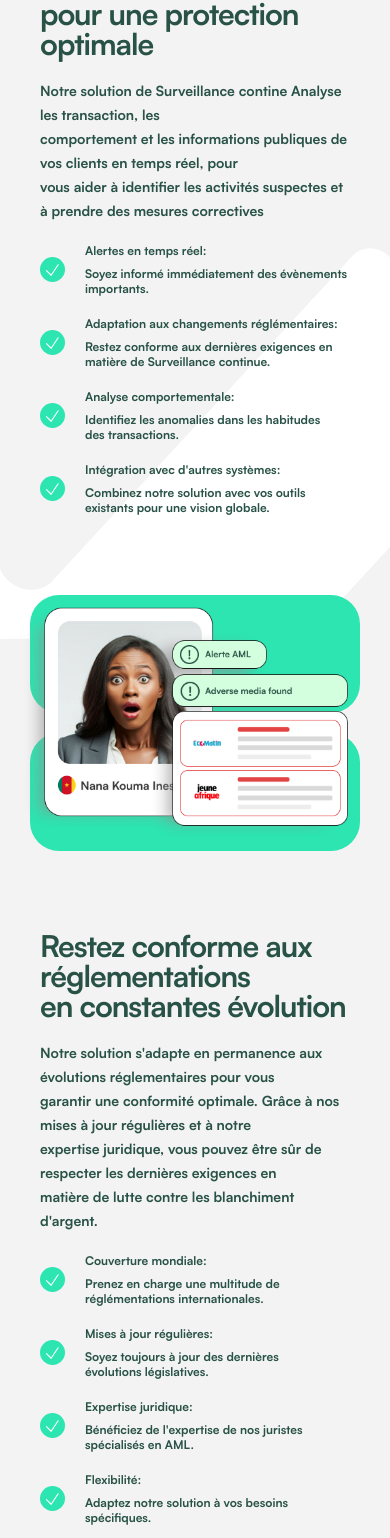
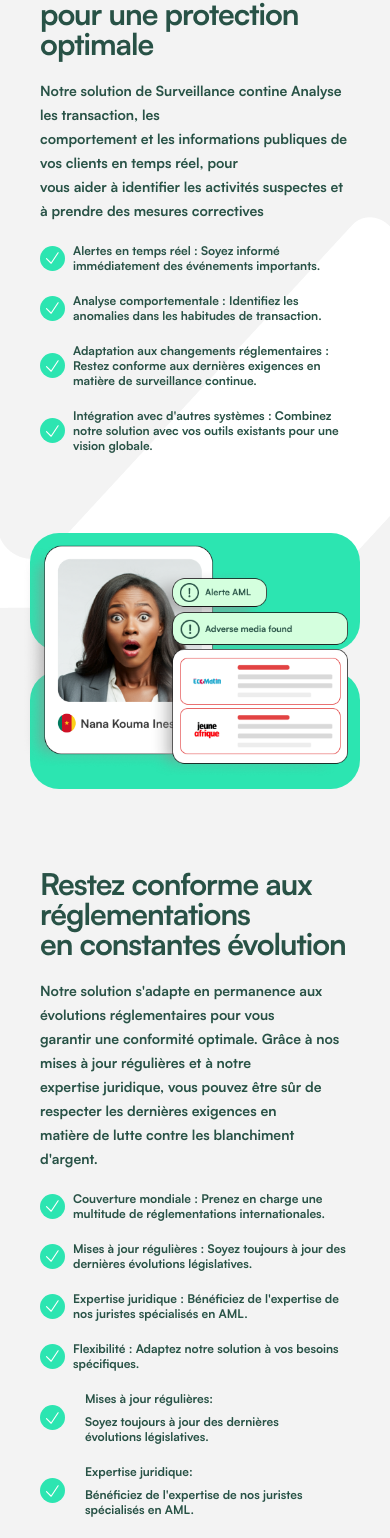
Before and after one commit to chrisvaldes/sekure, a React (Create React App) app: page /screening in a window 390 px wide. Shown: the part 3871-5409 px from the top of the page. Built offline with nearby package versions, Linux system fonts and the light colour scheme.

Commit message:
responsif-mobile

```diff
--- a/src/Pages/Screening/Screening.jsx
+++ b/src/Pages/Screening/Screening.jsx
@@ -439,44 +439,44 @@ export default function Screening() {
                 <div className='w-full'>
                   <div class="w-full grid grid-cols-1 sm:grid-cols-1 md:grid-cols-2 lg:grid-cols-2 items-start justify-start gap-5">
                     <div className="flex gap-3">
-                      <SmallCheckCircle />
-                      <div className='flex flex-col'>
-                        <p className='screening-grid-title pb-2'>Alertes en temps réel:</p>
-                        <p className='screening-grid-content'>
-                          Soyez informé immédiatement des évènements<br />
-                          importants.
-                        </p>
-                      </div>
+                      <SmallCheckCircle
+                        title={
+                          <div>
+                            <span className='text-bold'>Alertes en temps réel : </span>
+                            <span className='screening-grid-content'>Soyez informé immédiatement des événements importants.</span>
+                          </div>
+                        }
+                      />
                     </div>
                     <div className="flex gap-3">
-                      <SmallCheckCircle />
-                      <div className='flex flex-col'>
-                        <p className='screening-grid-title pb-2'>Adaptation aux changements réglémentaires:</p>
-                        <p className='screening-grid-content'>
-                          Restez conforme aux dernières exigences en<br />
-                          matière de Surveillance continue.
-                        </p>
-                      </div>
+                      <SmallCheckCircle
+                        title={
+                          <div>
+                            <span className='text-bold'>Analyse comportementale : </span>
+                            <span className='screening-grid-content'>Identifiez les anomalies dans les habitudes de transaction.</span>
+                          </div>
+                        }
+                      />
                     </div>
-                    <div className="flex gap-3 ">
-                      <SmallCheckCircle />
-                      <div className='flex flex-col'>
-                        <p className='screening-grid-title pb-2'>Analyse comportementale:</p>
-                        <p className='screening-grid-content'>
-                          Identifiez les anomalies dans les habitudes <br />
-                          des transactions.
-                        </p>
-                      </div>
+                    <div className="flex gap-3">
+                      <SmallCheckCircle
+                        title={
+                          <div>
+                            <span className='text-bold'>Adaptation aux changements réglementaires : </span>
+                            <span className='screening-grid-content'>Restez conforme aux dernières exigences en matière de surveillance continue.</span>
+                          </div>
+                        }
+                      />
                     </div>
-                    <div className="flex gap-3 ">
-                      <SmallCheckCircle />
-                      <div className='flex flex-col'>
-                        <p className='screening-grid-title pb-2'>Intégration avec d'autres systèmes:</p>
-                        <p className='screening-grid-content'>
-                          Combinez notre solution avec vos outils<br />
-                          existants pour une vision globale.
-                        </p>
-                      </div>
+                    <div className="flex gap-3">
+                      <SmallCheckCircle
+                        title={
+                          <div>
+                            <span className='text-bold'>Intégration avec d'autres systèmes : </span>
+                            <span className='screening-grid-content'>Combinez notre solution avec vos outils existants pour une vision globale.</span>
+                          </div>
+                        }
+                      />
                     </div>
                   </div>
                 </div>
@@ -504,14 +504,44 @@ export default function Screening() {
                 <div className='w-full'>
                   <div class="w-full grid grid-cols-1 sm:grid-cols-1 md:grid-cols-2 lg:grid-cols-2 items-start justify-start gap-5">
                     <div className="flex gap-3">
-                      <SmallCheckCircle />
-                      <div className='flex flex-col'>
-                        <p className='screening-grid-title pb-2'>Couverture mondiale:</p>
-                        <p className='screening-grid-content'>
-                          Prenez en charge une multitude de <br />
-                          réglémentations internationales.
-                        </p>
-                      </div>
+                      <SmallCheckCircle
+                        title={
+                          <div>
+                            <span className='text-bold'>Couverture mondiale : </span>
+                            <span className='screening-grid-content'>Prenez en charge une multitude de réglementations internationales.</span>
+                          </div>
+                        }
+                      />
+                    </div>
+                    <div className="flex gap-3">
+                      <SmallCheckCircle
+                        title={
+                          <div>
+                            <span className='text-bold'>Mises à jour régulières : </span>
+                            <span className='screening-grid-content'>Soyez toujours à jour des dernières évolutions législatives.</span>
+                          </div>
+                        }
+                      />
+                    </div>
+                    <div className="flex gap-3">
+                      <SmallCheckCircle
+                        title={
+                          <div>
+                            <span className='text-bold'>Expertise juridique : </span>
+                            <span className='screening-grid-content'>Bénéficiez de l'expertise de nos juristes spécialisés en AML.</span>
+                          </div>
+                        }
+                      />
+                    </div>
+                    <div className="flex gap-3">
+                      <SmallCheckCircle
+                        title={
+                          <div>
+                            <span className='text-bold'>Flexibilité : </span>
+                            <span className='screening-grid-content'>Adaptez notre solution à vos besoins spécifiques.</span>
+                          </div>
+                        }
+                      />
                     </div>
                     <div className="flex gap-3">
                       <SmallCheckCircle />
```
